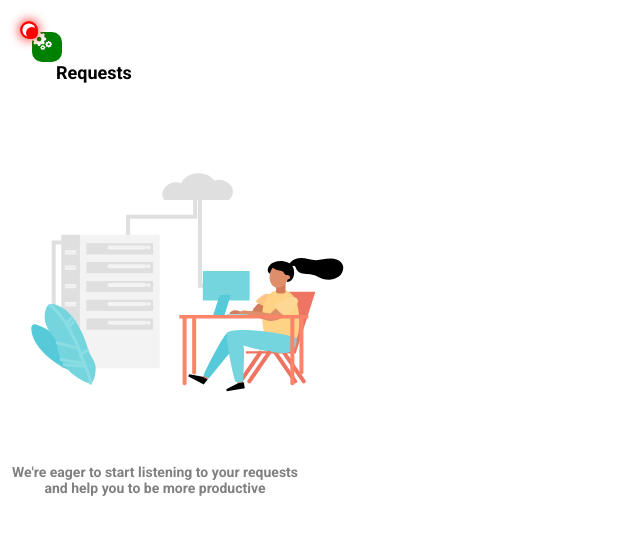
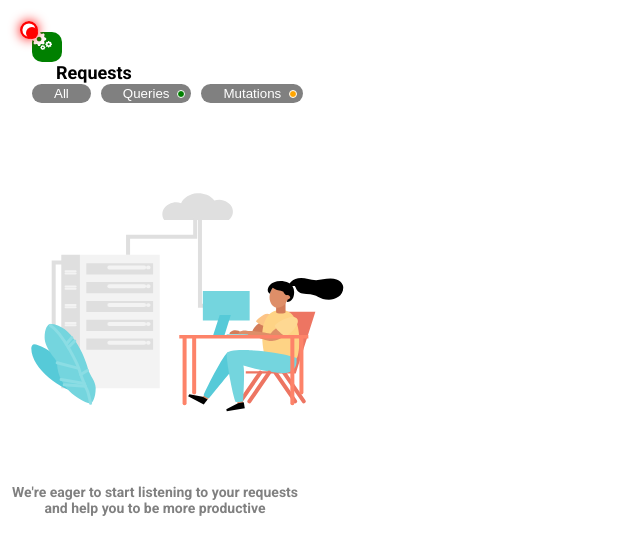
Before and after one commit to dielduarte/graphql-devtools, a React (Create React App) app: page / in a window 1280 px wide. Shown: the top 554 px of the page, without its empty margins (0-640 px from the left). Built offline with nearby package versions, Linux system fonts and the light colour scheme; the HTML template or start-up script is replaced by a standard one.

Commit message:
comp: filters ui

```diff
--- a/src/App.tsx
+++ b/src/App.tsx
@@ -5,6 +5,7 @@ import { useMachine } from '@xstate/react';
 import Table from './components/Table';
 import CodeEditor from './components/CodeEditor';
 import Settings from './components/Settings';
+import Filters from './components/Filters';
 import Header from 'layouts/Header';
 import Grid from './layouts/Grid';
 import Message from 'components/Message';
@@ -25,6 +26,7 @@ function App() {
       <Header
         title={'Requests'}
         Icon={<Settings send={send} current={current} />}
+        Content={<Filters />}
       />
 
       {!Boolean(requests.length) ? (
--- /dev/null
+++ b/src/components/Filters.module.css
@@ -0,0 +1,43 @@
+@value colors: "../styles/colors.module.css";
+@value black, grey, white, orange, green, light-gray from colors;
+
+.tag {
+  padding: 2px 22px;
+  color: white;
+  background: gray;
+  transition: background 0.1s linear;
+  border: none;
+  margin-right: 10px;
+  border-radius: 20px;
+  position: relative;
+  cursor: pointer;
+}
+
+.tag:global(.active),
+.tag:hover {
+  background: black;
+}
+
+.tag::after {
+  content: '';
+  display: inline-block;
+  width: 8px;
+  height: 8px;
+  border-radius: 50%;
+  position: absolute;
+  top: 6px;
+  right: 6px;
+}
+
+.mutation::after,
+.query::after {
+  border: 0.5px solid white;
+}
+
+.mutation::after {
+  background: orange;
+}
+
+.query::after {
+  background: green;
+}
--- /dev/null
+++ b/src/components/Filters.tsx
@@ -0,0 +1,18 @@
+import React from 'react';
+import { getFilterClassNames } from './Filters.utils';
+
+function Filters() {
+  return (
+    <>
+      <button className={getFilterClassNames()}>All</button>
+      <button className={getFilterClassNames({ isQuery: true })}>
+        Queries
+      </button>
+      <button className={getFilterClassNames({ isMutation: true })}>
+        Mutations
+      </button>
+    </>
+  );
+}
+
+export default Filters;
--- /dev/null
+++ b/src/components/Filters.utils.ts
@@ -0,0 +1,15 @@
+import ClassNames from 'classnames';
+import styles from './Filters.module.css';
+
+interface GetFilterClassNamesParams {
+  isQuery?: boolean;
+  isMutation?: boolean;
+}
+
+export const getFilterClassNames = (params?: GetFilterClassNamesParams) => {
+  return ClassNames({
+    [styles.tag]: true,
+    [styles.query]: params?.isQuery ?? false,
+    [styles.mutation]: params?.isMutation ?? false,
+  });
+};
--- a/src/styles/colors.module.css
+++ b/src/styles/colors.module.css
@@ -3,6 +3,7 @@
 @value black: #000000;
 @value gray: #BDC3C7;
 @value white: #FFF;
+@value black: #000;
 @value red: #E74C3C;
 
 @value light-blue: #E5F0FE;
```
Also changed, not shown: 1 other file (tests, documents, lock files or other folders).
